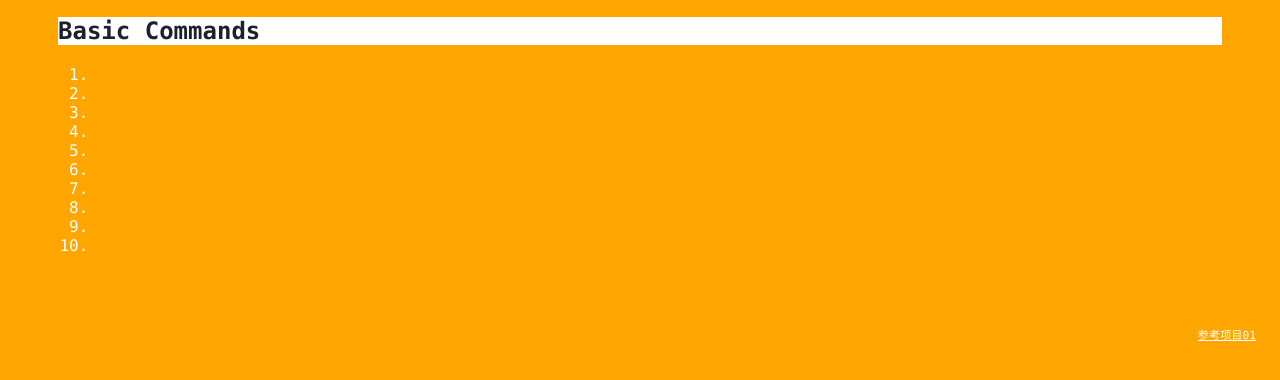
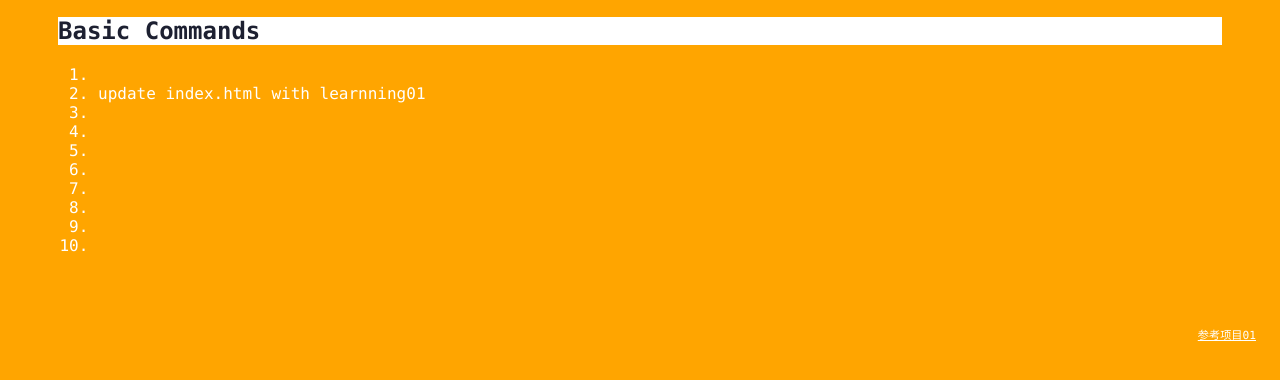
Before and after one commit to SmNiuhe/git_learning, a plain HTML site: page index.html in a window 1280 px wide. Both pictures are taken after a click on the element "Basic Commands". Shown: the part 276-656 px from the top of the page. Drawn offline with Linux system fonts and the light colour scheme.

Commit message:
update index.html with learning01OC

```diff
--- a/index.html
+++ b/index.html
@@ -30,7 +30,7 @@
             <div class="panel">
                 <ol>
                     <li></li>
-                    <li></li>
+                    <li>update index.html with learnning01</li>
                     <li></li>
                     <li></li>
                     <li></li>
```
